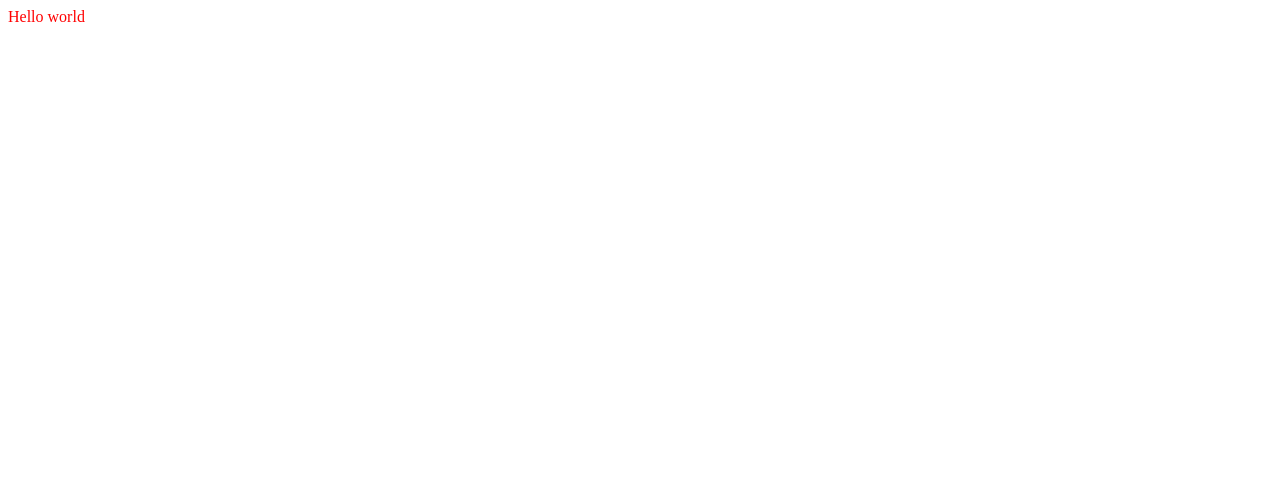
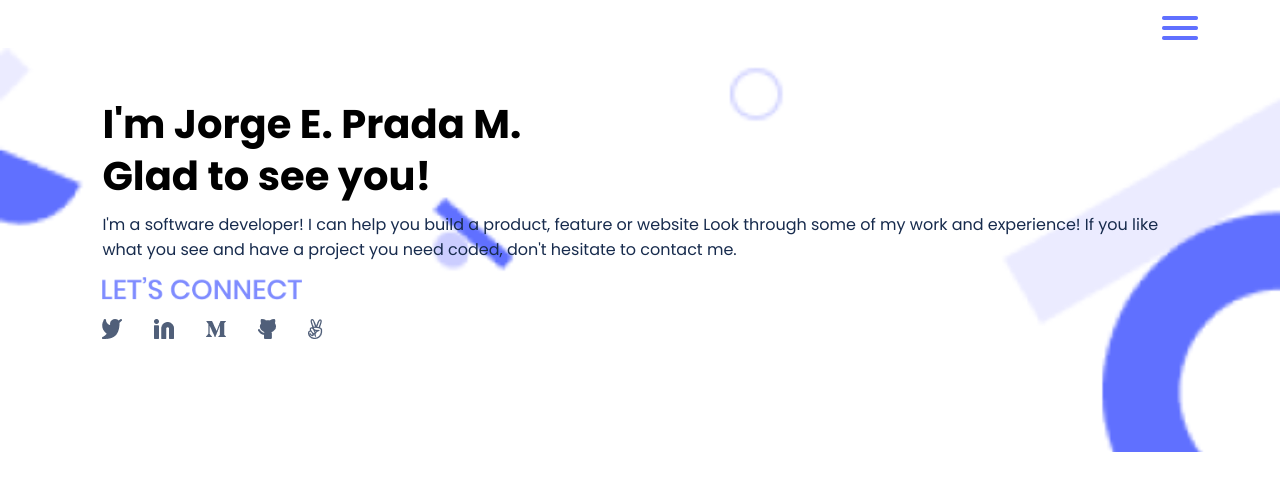
Before and after one commit to pradmon/MyPortfolio, a website: page index.html in a window 1280 px wide. Drawn offline with Linux system fonts and the light colour scheme.

Commit message:
Add folder img, Html and CSS file

```diff
--- a/index.html
+++ b/index.html
@@ -5,9 +5,39 @@
     <meta http-equiv="X-UA-Compatible" content="IE=edge">
     <meta name="viewport" content="width=device-width, initial-scale=1.0">
     <link rel="stylesheet" href="./style.css">
-    <title>Document</title>
+    <link rel="preconnect" href="https://fonts.googleapis.com">
+    <link rel="preconnect" href="https://fonts.gstatic.com" crossorigin>
+    <link href="https://fonts.googleapis.com/css2?family=Poppins:wght@400;500;700&display=swap" rel="stylesheet">
+    <title>My Portfolio</title>
 </head>
 <body>
-    <div class="hello">Hello world</div>
+    <header class="header">
+        <nav>
+            <button type="button" class="menu-button"><img src="./img/header-menu.png" alt="menu-image"></button>
+        </nav>
+    </header>
+    <main class="main">
+        <section class="headline margin">
+            <h1 class="presentation"> I'm Jorge E. Prada M.<br>
+                Glad to see you!<br>
+            </h1>
+            <p class="color-text text">I'm a software developer! I can help you build a product, feature or website Look
+                through some of my work and
+                experience! If you like what you see and have a project you need coded,
+                don't hesitate to contact me.</p>
+            <div class="button-connect">
+                <button type="button" class="menu-button"><img src="./img/let-connect.png" alt="menu-image" width="200"></button>
+            </div>
+            <ul class="icons-socialMedia">
+                <li class="icon1"><a href="https://twitter.com/praduar"><img src="./img/twitter1.png" alt="twitter-icon"></a></li>
+                <li class="icon2"><a href="https://www.linkedin.com/in/jorgepradamoncada/"><img src="./img/linkedin.png"
+                            alt="linkedin-icon"></a></li>
+                <li class="icon3"><a href="https://medium.com/" rel="noopener noreferrer"><img src="./img/medium.png"
+                            alt="medium-icon"></a></li>
+                <li class="icon2"><a href="https://github.com/pradmon"><img src="./img/github.png" alt="github-icon"></a></li>
+                <li class="icon2"><a href="https://www.angellist.com/"><img src="./img/angellist.png" alt="angellist-icon"></a></li>
+            </ul>
+        </section>
+    </main>
 </body>
 </html>
--- a/style.css
+++ b/style.css
@@ -1,3 +1,93 @@
-.hello {
-  color: red;
+* {
+  box-sizing: content-box;
+  margin: 0;
+  padding: 0;
 }
+
+body {
+  font-family: 'Poppins', sans-serif;
+}
+
+.header {
+  display: flex;
+  flex-direction: row-reverse;
+  align-items: center;
+  background-color: #fff;
+  height: 48px;
+}
+
+.menu-button {
+  border: 0;
+  margin-right: 10%;
+  background-color: #fff;
+  margin-top: 15px;
+  width: 200px;
+}
+
+.button-connect {
+  display: flex;
+  flex-direction: column;
+  padding: 10px 10px 10px, 10px;
+  width: auto;
+}
+
+.main {
+  background-image: url(./img/header-background-mobile.png);
+  background-repeat: no-repeat;
+  background-size: 100%;
+  padding-bottom: 90px;
+}
+
+.text {
+  text-align: left;
+}
+
+.color-text {
+  color: #172b4d;
+}
+
+.margin {
+  margin: 0 8%;
+}
+
+.headline {
+  text-align: left;
+}
+
+.presentation {
+  font-weight: 700;
+  font-size: 40px;
+  text-align: left;
+  line-height: 52px;
+  padding-top: 50px;
+  padding-bottom: 10px;
+}
+
+.icons-socialMedia {
+  list-style: none;
+  display: flex;
+  flex-wrap:wrap-reverse;
+  justify-content: flex-start;
+  width: auto;
+  margin: 0 auto;
+}
+
+.icon1 {
+  margin-top: 1rem;
+  margin-bottom: 1rem;
+  margin-right: 1rem;
+}
+
+.icon2 {
+  margin-top: 1rem;
+  margin-bottom: 1rem;
+  margin-left: 1rem;
+  margin-right: 1rem;
+}
+
+.icon3 {
+  margin-top: 1rem;
+  margin-bottom: 0.1rem;
+  margin-left: 1rem;
+  margin-right: 1rem;
+}
```
Also changed, not shown: img/My-logo.png (added), img/angellist.png (added), img/github.png (added), img/header-background-mobile.png (added), img/header-menu.png (added), img/let-connect.png (added), img/linkedin.png (added), img/medium.png (added), img/twitter1.png (added), logo.png (deleted).
